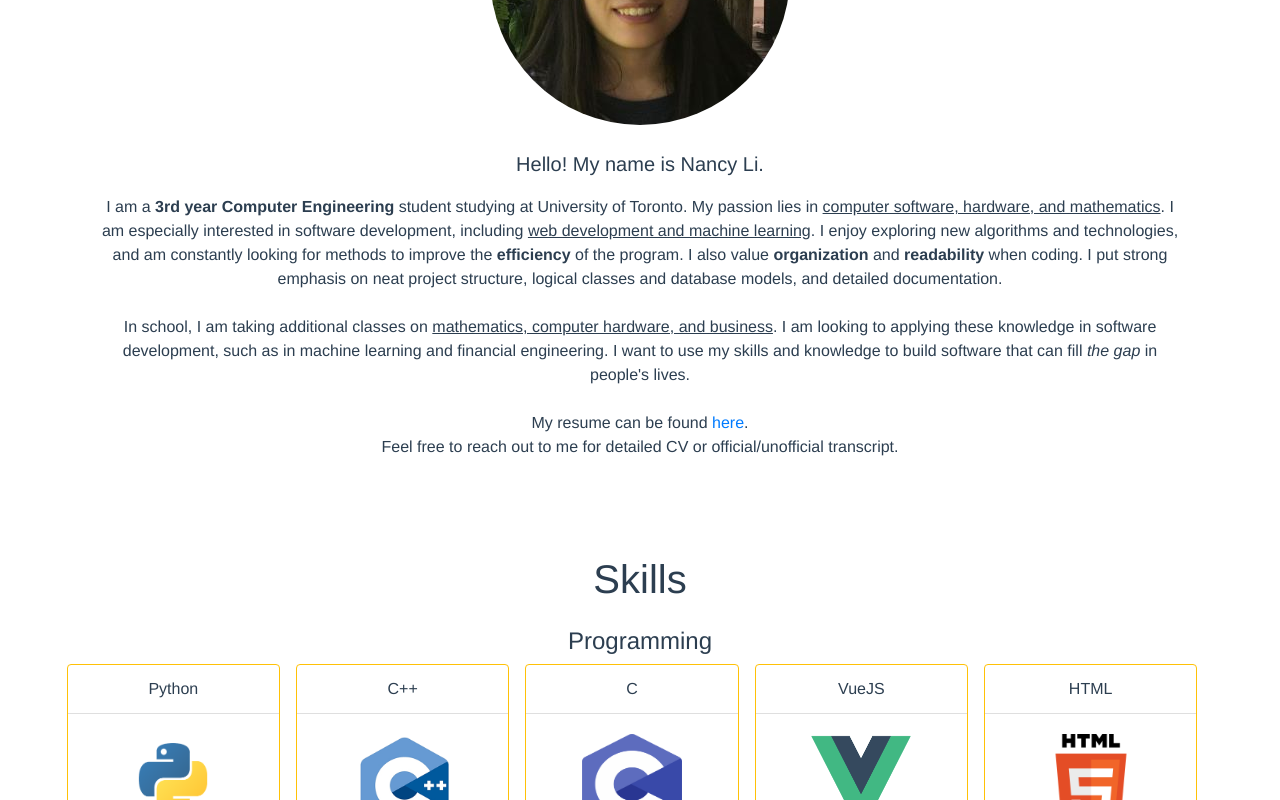
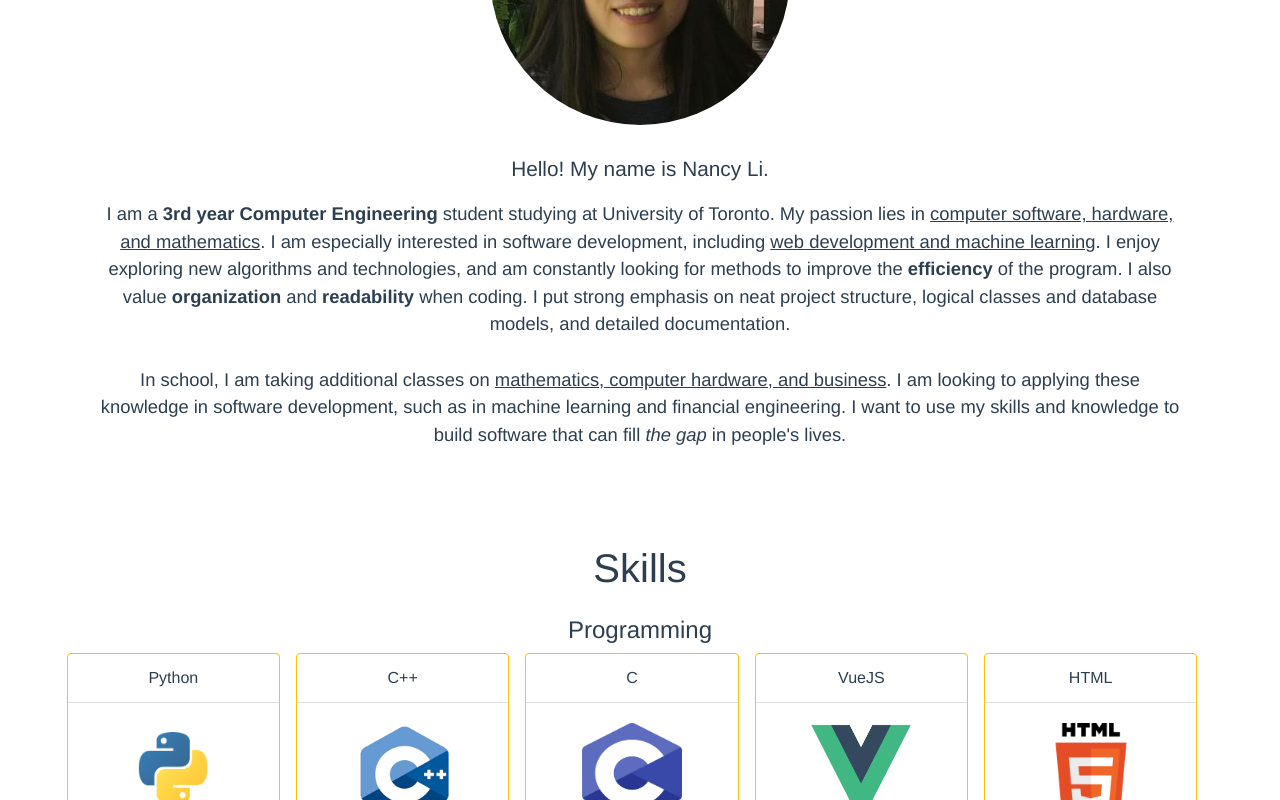
Before and after one commit to nancytaen/portfolio, a Vue app: page / in a window 1280 px wide. Shown: the part 800-1600 px from the top of the page. Built offline with nearby package versions, Linux system fonts and the light colour scheme.

Commit message:
formatting and col size

```diff
--- a/src/components/About.vue
+++ b/src/components/About.vue
@@ -8,7 +8,7 @@
           <div class="container-sm">
             <br>
 
-            <p class="lead"> Hello! My name is Nancy Li.</p>
+            <p class="lead-text"> Hello! My name is Nancy Li.</p>
             I am a <strong> 3rd year Computer Engineering </strong> student studying at University of Toronto.
             My passion lies in <u> computer software, hardware, and mathematics</u>. I am especially interested in software development,
             including <u> web development and machine learning</u>. I enjoy exploring new algorithms and technologies, and am constantly looking for
@@ -21,15 +21,8 @@
             to applying these knowledge in software development, such as in machine learning and financial engineering. I want to use my skills and knowledge
             to build software that can fill <em>the gap</em> in people's lives.
           </div>
+        </div>
 
-          <div>
-            <br>
-            <!-- download resume -->
-            My resume can be found <a href="file/NancyLi_Resume.pdf" target="_blank"> here</a>. <br>
-            Feel free to reach out to me for detailed CV or official/unofficial transcript.
-          </div>
-
-        </div>
       </div>
     </div>
 </template>
@@ -42,3 +35,13 @@ export default {
   },
 }
 </script>
+
+<style scoped>
+  .lead-text {
+    font-size: 1.3rem;
+    font-weight: 500;
+  }
+  .about-me-body {
+    font-size: 1.15rem;
+  }
+</style>
--- a/src/components/Contact.vue
+++ b/src/components/Contact.vue
@@ -9,6 +9,13 @@
     </p>
     (437)971-4730
     nancyduot.li@mail.utoronto.ca
+
+              <div>
+            <br>
+            <!-- download resume -->
+            My resume can be found <a href="file/NancyLi_Resume.pdf" target="_blank"> here</a>. <br>
+            Feel free to reach out to me for detailed CV or official/unofficial transcript.
+          </div>
   </div>
 </template>
 
--- a/src/components/Projects.vue
+++ b/src/components/Projects.vue
@@ -2,7 +2,7 @@
   <div class="container container-fluid content-row mt-4">
     <div class="row justify-content-center">
 
-      <b-card class="mb-3 mr-3 col-sm-10 col-lg-4 pr-0 pl-0" v-for="(project, idx) in projects" :key="idx"
+      <b-card class="mb-3 mr-3 col-sm-10 col-lg-3 pr-0 pl-0" v-for="(project, idx) in projects" :key="idx"
       :title="project.name" :img-src="project.img" alt="" img-top>
           <b-card-text>{{project.description}}</b-card-text>
           <b-card-text><small>{{project.date}}</small></b-card-text>
```
